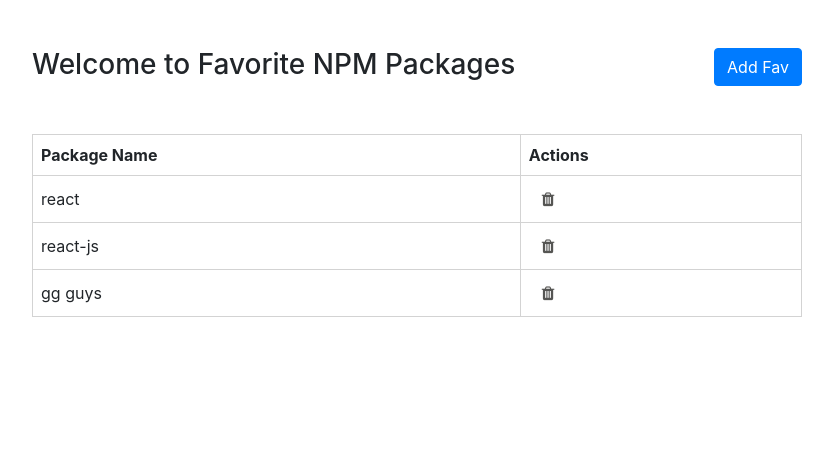
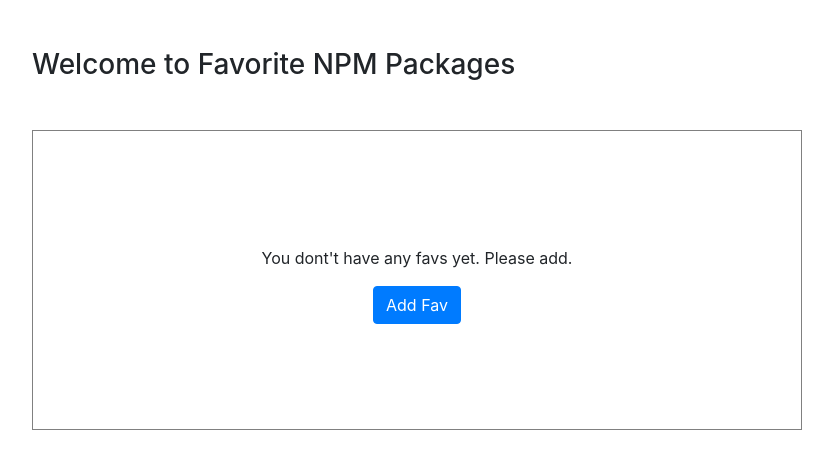
Before and after one commit to vivekiet22/package_search, a React (Create React App) app: page / in a window 1280 px wide. Shown: the top 468 px of the page, without its empty margins (223-1056 px from the left). Built offline with nearby package versions, Linux system fonts and the light colour scheme.

Commit message:
Removed default values.

```diff
--- a/src/App.js
+++ b/src/App.js
@@ -7,15 +7,7 @@
 
 
 function App() {
-  const [favs, setFavs] = useState([{
-    name:"react"
-    },
-  {
-    name:"react-js"
-  },
-  {
-    name:"gg guys"
-  }])
+  const [favs, setFavs] = useState([])
 
   const handleSetFav = (pack)=>{
     var i;
@@ -28,7 +20,8 @@
     setFavs([...favs,{
       name:`${pack}`
     }])
-    window.alert("Added to favorite")
+
+    // window.alert("Added to favorite")
   }
 
   const handleDelete = (key)=>{
```
